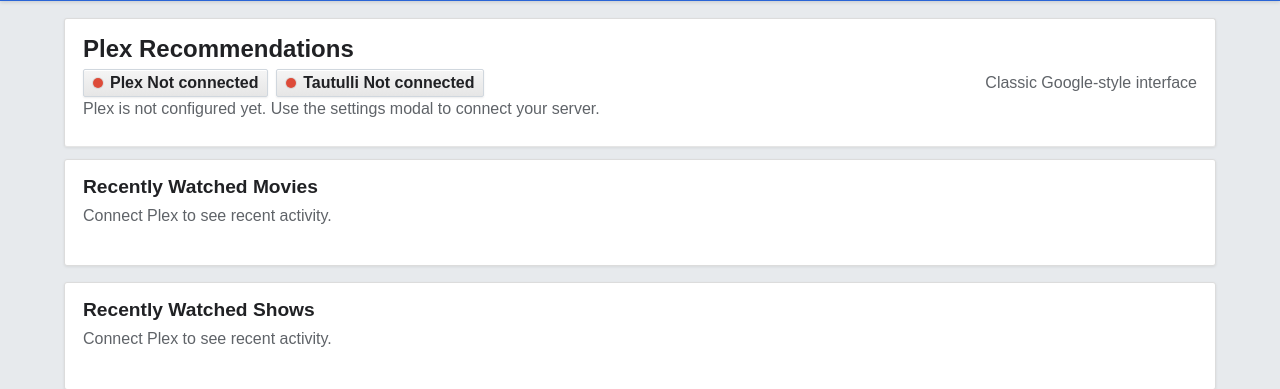
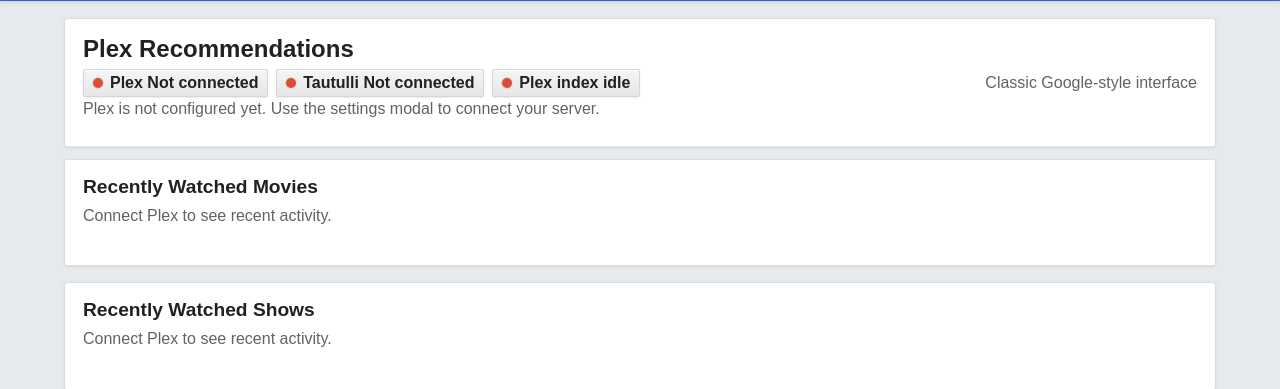
Before and after one commit to tyighter/plexrecengine, a FastAPI app: page / in a window 1280 px wide. Shown: the part 62-451 px from the top of the page. Run offline with FastAPI, Linux system fonts and the light colour scheme; parts of the project's set-up code (start-up, migrations or seed data) failed here and were passed over.

Commit message:
Add startup Plex index rebuild status tracking

```diff
--- a/app/main.py
+++ b/app/main.py
@@ -48,6 +48,7 @@ RECOMMENDATION_CACHE: dict[str, object] = {
 }
 RECOMMENDATION_CACHE_LOCK = asyncio.Lock()
 RECOMMENDATION_REBUILD_TASK: asyncio.Task | None = None
+INDEX_REBUILD_TASK: asyncio.Task | None = None
 
 
 @app.middleware("http")
@@ -193,6 +194,10 @@ def _is_rebuild_running() -> bool:
     return RECOMMENDATION_REBUILD_TASK is not None and not RECOMMENDATION_REBUILD_TASK.done()
 
 
+def _is_index_rebuild_running() -> bool:
+    return INDEX_REBUILD_TASK is not None and not INDEX_REBUILD_TASK.done()
+
+
 async def _get_cached_recommendations() -> dict[str, object] | None:
     async with RECOMMENDATION_CACHE_LOCK:
         if RECOMMENDATION_CACHE["movies"] or RECOMMENDATION_CACHE["shows"]:
@@ -262,6 +267,25 @@ async def _run_recommendation_rebuild(force: bool = False) -> dict[str, object]:
     return await RECOMMENDATION_REBUILD_TASK
 
 
+def _schedule_index_rebuild() -> bool:
+    global INDEX_REBUILD_TASK
+    if _is_index_rebuild_running():
+        return True
+
+    async def _run_rebuild():
+        try:
+            index = get_plex_index()
+            await asyncio.to_thread(index.rebuild)
+        except Exception:  # noqa: BLE001
+            LOGGER.exception("Background Plex index rebuild failed")
+        finally:
+            global INDEX_REBUILD_TASK
+            INDEX_REBUILD_TASK = None
+
+    INDEX_REBUILD_TASK = asyncio.create_task(_run_rebuild())
+    return True
+
+
 async def _watch_recent_activity():
     while True:
         try:
@@ -322,8 +346,7 @@ async def startup_build_collections():
     # Run the expensive collection refresh in the background so startup
     # doesn't block the first page load after configuration.
     asyncio.create_task(asyncio.to_thread(build_collections))
-    index = get_plex_index()
-    asyncio.create_task(asyncio.to_thread(index.rebuild))
+    _schedule_index_rebuild()
     asyncio.create_task(refresh_recent_cache())
     asyncio.create_task(_watch_recent_activity())
     asyncio.create_task(_watch_library_additions())
@@ -335,6 +358,7 @@ async def dashboard(request: Request):
     shows = []
     recent_movies: list[dict[str, object]] = []
     recent_shows: list[dict[str, object]] = []
+    index_status: dict[str, object] = {"state": "idle"}
 
     if settings.is_plex_configured:
         try:
@@ -364,6 +388,12 @@ async def dashboard(request: Request):
             )
         except Exception:  # noqa: BLE001
             LOGGER.exception("Failed to load cached recommendations for dashboard")
+
+        try:
+            index = get_plex_index()
+            index_status = index.status()
+        except Exception:  # noqa: BLE001
+            LOGGER.exception("Failed to load Plex index status")
     WEB_LOGGER.info(
         "Rendering dashboard",
         extra={
@@ -382,6 +412,7 @@ async def dashboard(request: Request):
             "shows": shows,
             "recent_movies": recent_movies,
             "recent_shows": recent_shows,
+            "index_status": index_status,
         },
     )
 
@@ -462,16 +493,20 @@ async def refresh_plex_index():
     if not settings.is_plex_configured:
         raise HTTPException(status_code=400, detail="Plex is not configured")
     try:
+        _schedule_index_rebuild()
         index = get_plex_index()
-        await asyncio.wait_for(
-            asyncio.to_thread(index.rebuild), timeout=settings.recommendation_build_timeout_seconds
-        )
-        return {"status": "ok"}
-    except asyncio.TimeoutError as exc:
-        raise HTTPException(status_code=504, detail="Index refresh timed out") from exc
+        return index.status()
     except Exception as exc:  # noqa: BLE001
         LOGGER.exception("Failed to refresh Plex index")
         raise HTTPException(status_code=500, detail="Failed to refresh Plex index") from exc
+
+
+@app.get("/api/plex/index/status")
+async def plex_index_status():
+    if not settings.is_plex_configured:
+        raise HTTPException(status_code=400, detail="Plex is not configured")
+    index = get_plex_index()
+    return index.status()
 
 
 @app.post("/api/tautulli/config")
--- a/app/web/templates/dashboard.html
+++ b/app/web/templates/dashboard.html
@@ -365,6 +365,14 @@
                         <span class="status-dot" aria-hidden="true"></span>
                         <span id="tautulli-status-text">Tautulli {{ 'Connected' if settings.is_tautulli_configured else 'Not connected' }}</span>
                     </span>
+                    <span
+                        id="plex-index-status"
+                        class="status-pill {{ 'pending' if index_status.state == 'building' else ('connected' if index_status.state == 'ready' else 'disconnected') }}"
+                        aria-live="polite"
+                    >
+                        <span class="status-dot" aria-hidden="true"></span>
+                        <span id="plex-index-status-text">Plex index {{ 'Building' if index_status.state == 'building' else 'Idle' }}</span>
+                    </span>
                 </div>
                 {% if settings.is_plex_configured %}
                 <p>Signed into Plex at {{ settings.plex_base_url }}. Build recommendations on demand or when the webhook is called after a watch.</p>
@@ -606,10 +614,13 @@
     const initialShows = {{ shows | tojson }};
     const initialRecentMovies = {{ recent_movies | tojson }};
     const initialRecentShows = {{ recent_shows | tojson }};
+    const initialIndexStatus = {{ index_status | tojson }};
     const plexStatusPill = document.getElementById('plex-status');
     const plexStatusText = document.getElementById('plex-status-text');
     const tautulliStatusPill = document.getElementById('tautulli-status');
     const tautulliStatusText = document.getElementById('tautulli-status-text');
+    const indexStatusPill = document.getElementById('plex-index-status');
+    const indexStatusText = document.getElementById('plex-index-status-text');
 
     function setConnectionStatus(pill, textEl, state, label) {
         if (!pill || !textEl) return;
@@ -630,6 +641,53 @@
         isTautulliConfigured ? 'connected' : 'disconnected',
         `Tautulli ${isTautulliConfigured ? 'Connected' : 'Not connected'}`,
     );
+    function setIndexStatus(status) {
+        if (!indexStatusPill || !indexStatusText) return;
+        const state = status?.state || 'idle';
+        const itemsIndexed = status?.items_indexed;
+        const lastBuiltAt = status?.last_built_at ? new Date(status.last_built_at) : null;
+        let pillState = 'disconnected';
+        let label = 'Plex index idle';
+        if (state === 'building') {
+            pillState = 'pending';
+            label = 'Plex index building...';
+        } else if (state === 'ready' || itemsIndexed) {
+            pillState = 'connected';
+            const timeText = lastBuiltAt ? ` · Updated ${lastBuiltAt.toLocaleString()}` : '';
+            label = `Plex index ready${timeText}`;
+        }
+        setConnectionStatus(indexStatusPill, indexStatusText, pillState, label);
+    }
+
+    setIndexStatus(initialIndexStatus);
+
+    async function loadIndexStatus() {
+        if (!isPlexConfigured) {
+            setIndexStatus({ state: 'idle' });
+            return;
+        }
+        try {
+            const response = await fetch('/api/plex/index/status');
+            if (!response.ok) return;
+            const status = await response.json();
+            setIndexStatus(status);
+            if (status?.state === 'building') {
+                indexStatus.textContent = 'Plex index is currently rebuilding...';
+            } else if (status?.state === 'ready') {
+                const updatedAt = status?.last_built_at ? new Date(status.last_built_at).toLocaleString() : null;
+                indexStatus.textContent = updatedAt
+                    ? `Index ready. Last updated ${updatedAt}.`
+                    : 'Index ready.';
+            }
+            if (status?.state === 'building') {
+                setTimeout(loadIndexStatus, 3000);
+            }
+        } catch (err) {
+            console.error('Unable to load Plex index status', err);
+        }
+    }
+
+    loadIndexStatus();
 
     syncRecommendationSettingsForm();
 
@@ -1086,6 +1144,7 @@
     refreshIndexButton?.addEventListener('click', async () => {
         if (!indexStatus) return;
         indexStatus.textContent = 'Refreshing Plex index...';
+        setIndexStatus({ state: 'building' });
         refreshIndexButton.disabled = true;
         try {
             const response = await fetch('/api/plex/index/refresh', { method: 'POST' });
@@ -1094,7 +1153,12 @@
                 indexStatus.textContent = error?.detail || 'Unable to refresh index right now.';
                 return;
             }
-            indexStatus.textContent = 'Index rebuilt. New titles will be indexed automatically too.';
+            const status = await response.json();
+            setIndexStatus(status);
+            indexStatus.textContent = 'Index rebuild running in the background. Updates will appear automatically.';
+            if (status?.state === 'building') {
+                setTimeout(loadIndexStatus, 2500);
+            }
         } catch (err) {
             indexStatus.textContent = 'Failed to refresh index. Please try again.';
         } finally {
```
Also changed, not shown: app/services/plex_index.py (+44 -3 lines).
